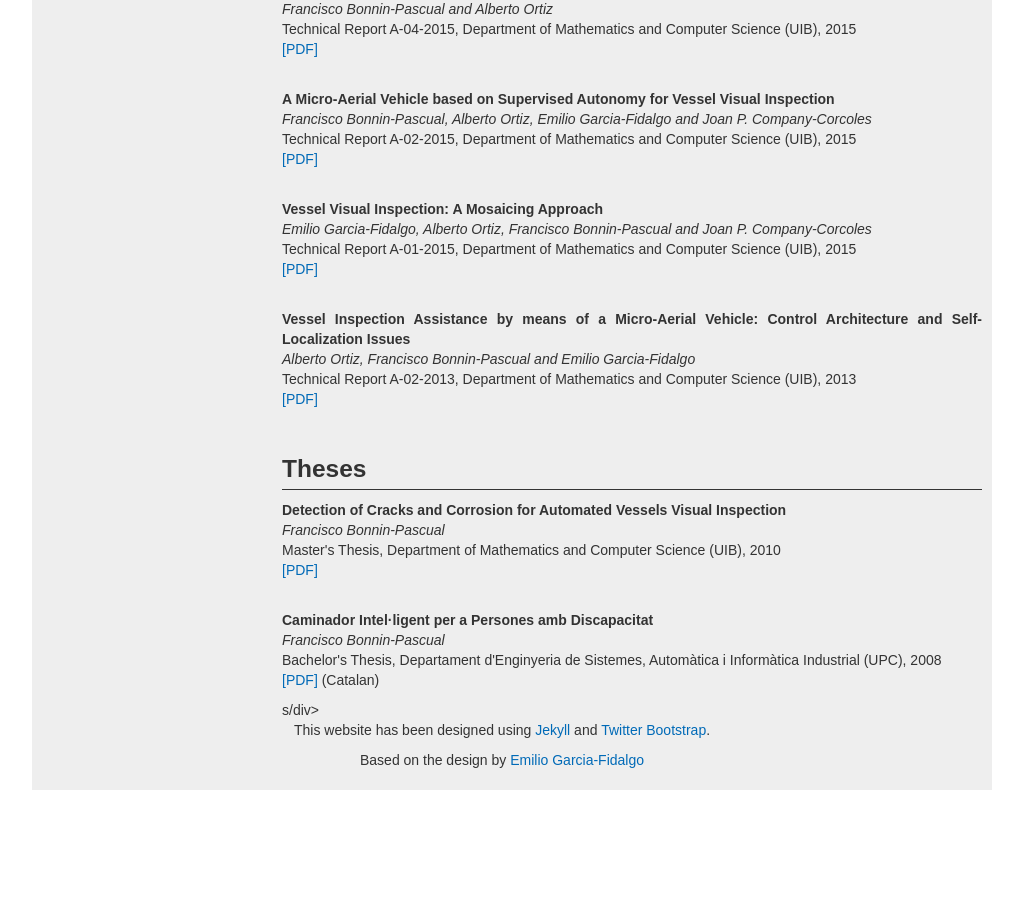
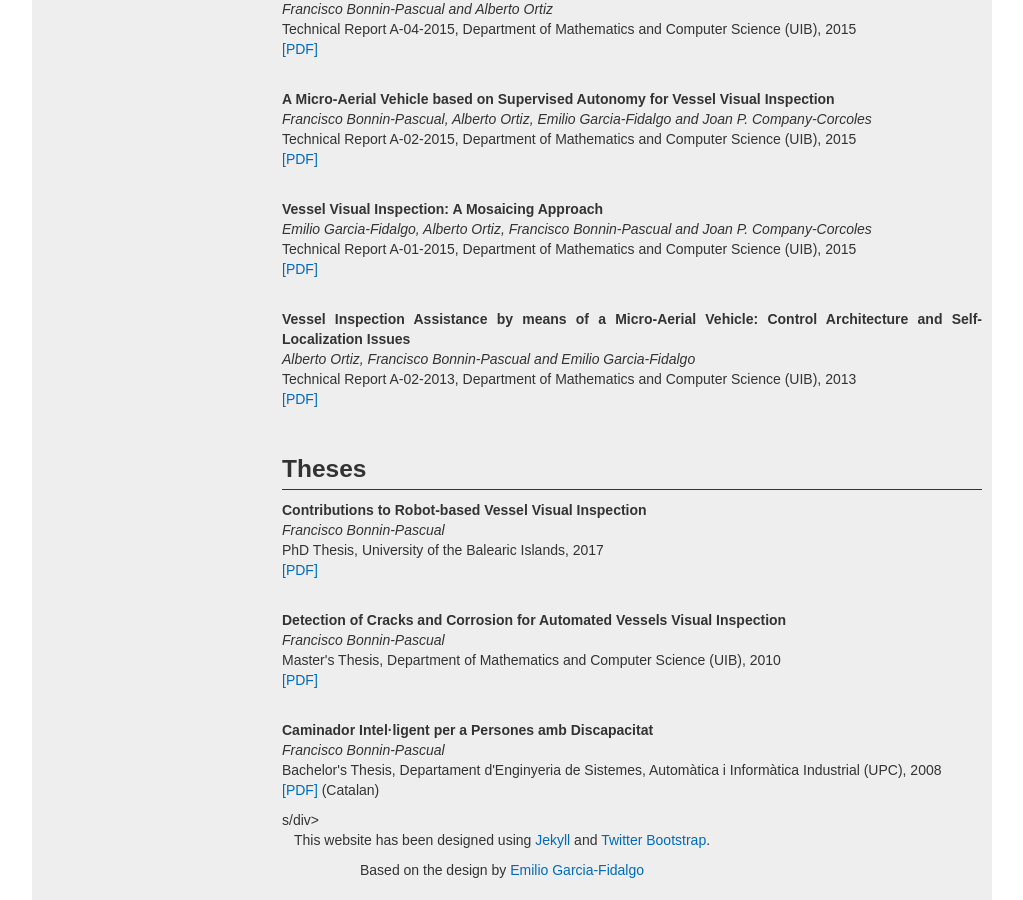
Before and after one commit to xiscobonnin/xiscobonnin.github.io, a Jekyll site: the page built from publications/pubs_type.html, in a window 1280 px wide and 900 px high, scrolled down 4227 px. Shown: the whole window, without its empty margins (128-1151 px from the left). Built offline with Jekyll 4.4.1, drawn with Linux system fonts in a browser that asks for light colours; before the commit the page ends 5017 px from its top, so only the background shows below that.

Commit message:
PhD finished

```diff
--- a/index.html
+++ b/index.html
@@ -40,6 +40,8 @@ id: home
 	<h3 class="title-und">News</h3>
 	<table class="table table-condensed">
 	<tbody>
+
+		<tr><td class="span2 text-center">25-07-2017</td><td class="span7">Finally I finished my <a href="/static/papers/dthesis_Bonnin2017.pdf">PhD</a>!</em></td></tr>
 
 		<tr><td class="span2 text-center">9-06-2017</td><td class="span7">New paper accepted to be presented at <a href="https://ccia2017.upc.edu/en">CCIA 2017</a> conference.</em></td></tr>
 
--- a/publications/pubs_type.html
+++ b/publications/pubs_type.html
@@ -65,7 +65,7 @@ Deltebre, Tarragona (Spain), 2017<br>
 Book: <em>Artificial Intelligence Research and Development</em><br>
 Ed. IOS Press<br>
 Serie: Frontiers in Artificial Intelligence and Applications<br>
-vol. 220, n° --, pp. 111-120<br>
+vol. 220, n° -, pp. 111-120<br>
 ISBN 978-1-60750-642-3<br>
 -->
 <!--a href="/static/papers/conf_CCIA_Bonnin2017.pdf">[PDF]</a-->
@@ -285,6 +285,14 @@ Technical Report A-02-2013, Department of Mathematics and Computer Science (UIB)
 <a name="theses"></a>
 <h3 class="title-und">Theses</h3>
 
+
+<p class="text-justify">
+<strong>Contributions to Robot-based Vessel Visual Inspection</strong><br>
+<em>Francisco Bonnin-Pascual</em><br>
+PhD Thesis, University of the Balearic Islands, 2017<br>
+<a href="/static/papers/dthesis_Bonnin2017.pdf">[PDF]</a>
+</p><br>
+
 <p class="text-justify">
 <strong>Detection of Cracks and Corrosion for Automated Vessels Visual Inspection</strong><br>
 <em>Francisco Bonnin-Pascual</em><br>
```
Also changed, not shown: publications/index.html (+9 -1 lines), 1 other file.
